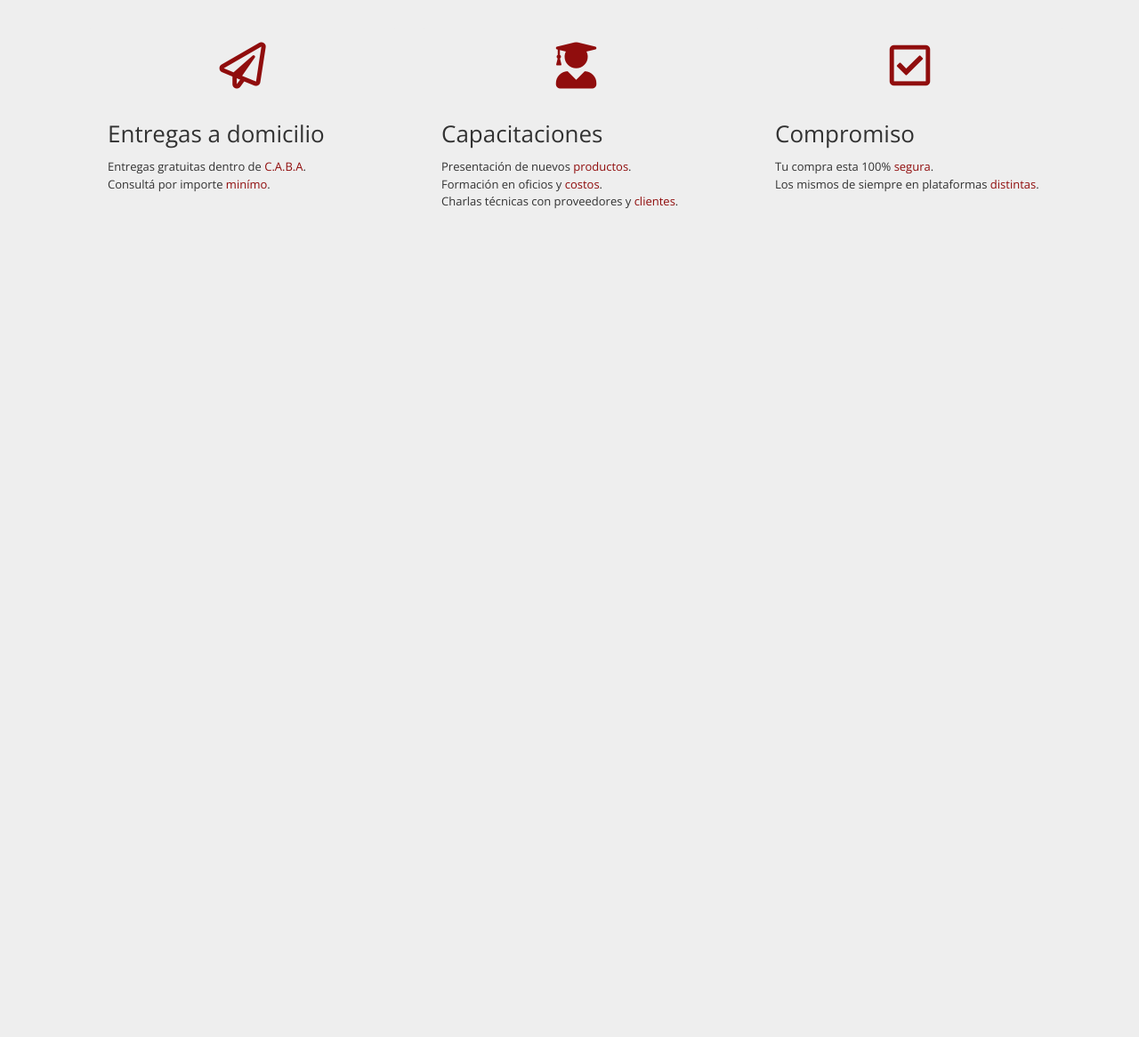
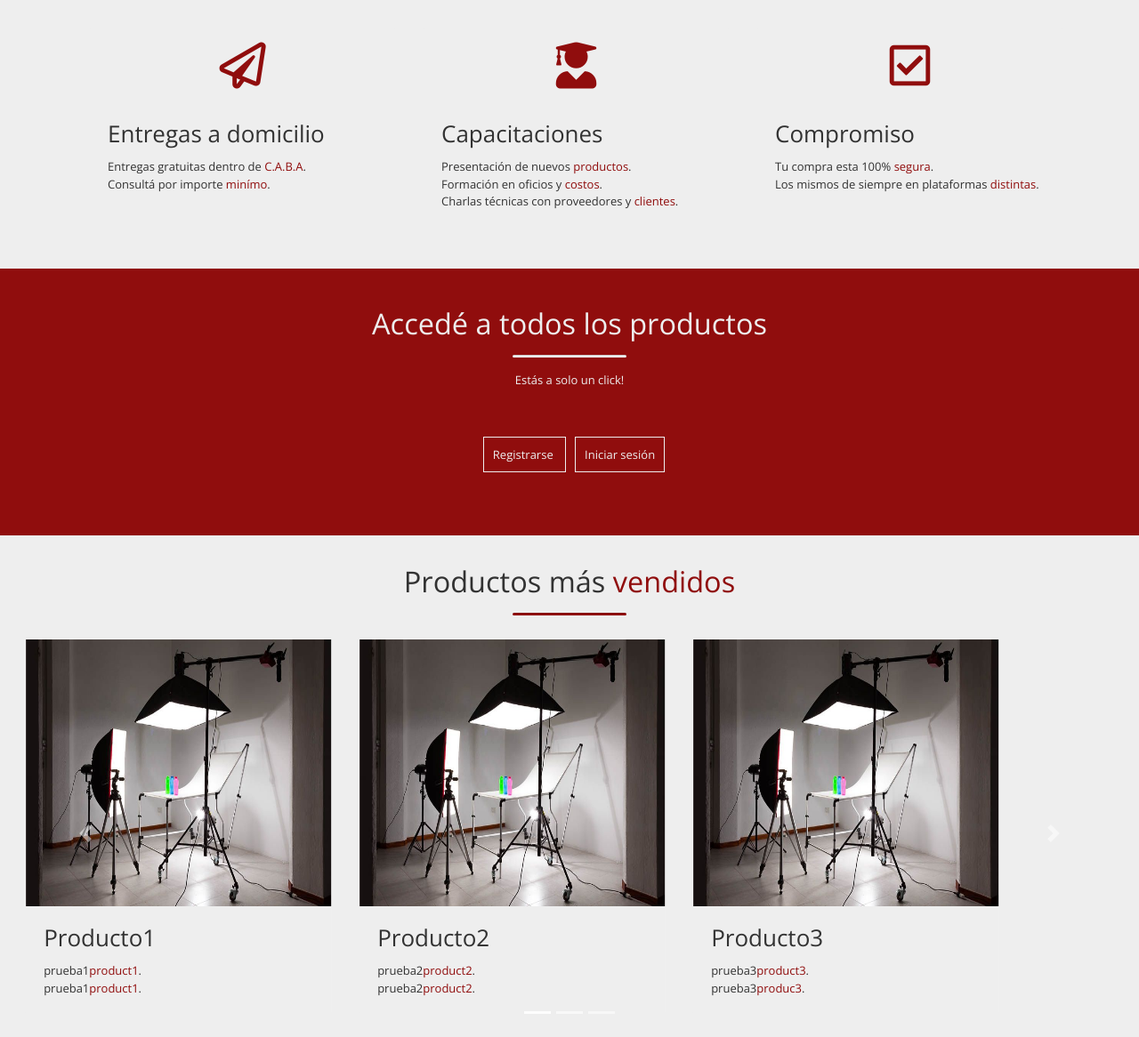
Before and after one commit to tbor00/payo-index, a plain HTML site: page index.html in a window 1280 px wide. Shown: the part 1241-2407 px from the top of the page at 89% size. Before the commit the page ends 1523 px from the top, so only its background shows below. Drawn offline with nearby package versions, Linux system fonts and the light colour scheme.

Commit message:
Update index

```diff
--- a/estilos.css
+++ b/estilos.css
@@ -19,7 +19,11 @@ body {
 }
 
 
-
+a {
+    text-transform: none !important;
+    text-decoration: none !important;
+    outline: none !important;
+}
 
 #nosotros {
     height: 100vh;
@@ -81,6 +85,67 @@ body {
 }
 
 
+.calltoAction {
+    padding-top:10px;
+    margin-top: 20px;
+    height: 300px;
+    background-color: #900d0d;
+
+}
+
+
+
+#signinup {
+
+
+    margin-top: 5%;
+    text-align: center;
+
+
+}
+
+
+
+.signup{
+
+    padding: 10px;
+    display: inline;
+    margin: 10px;
+    color: #eeeeee;
+    border: 1px solid #eeeeee;
+
+}
+
+.signin {
+    padding: 10px;
+    display: inline;
+    margin-top: 10em;
+    color: #eeeeee;
+    border: 1px solid #eeeeee;
+
+}
+
+.signin:hover {
+    color: white;
+    opacity: .7;
+
+}
+
+.signup:hover {
+    color: white;
+    opacity: .7;
+}
+
+.cthr {
+    background: #eeeeee !important;
+}
+
+
+.pmv {
+
+    height: 500px;
+
+}
 
 @media (max-width: 700px){
     .backgR {
--- a/index.html
+++ b/index.html
@@ -81,11 +81,8 @@
           <div class="card-body">
             <h5 class="card-title">Asesoramientos</h5>
             <p class="card-text">
-
               Ahorro de <span style="color:#900d0d">energía</span>. <br>
               Mediciones y proyectos <span style="color:#900d0d">lumínicos</span>.
-
-
           </p>
           </div>
         </div>
@@ -141,7 +138,128 @@
       </div>
     </div>
 </div>
+<div class="calltoAction">
+      <h1 style="color:#eeeeee">Accedé a todos los productos</h1>
+         <hr class="cthr">
+           <p style="text-align: center; color: #eeeeee;">Estás a solo un click!</p>
+             <div id="signinup">
+                <a href="#" class="signup"> Registrarse </a>  <a href="#" class="signin">Iniciar sesión</a>
+           </div>
+    </div>
+
+<div class="pmv">
+
+    <h1>Productos más <span>vendidos</span> </h1>
+    <hr>
+
+    <div id="carouselExampleIndicators" class="carousel slide" data-ride="carousel">
+      <ol class="carousel-indicators">
+        <li data-target="#carouselExampleIndicators" data-slide-to="0" class="active"></li>
+        <li data-target="#carouselExampleIndicators" data-slide-to="1"></li>
+        <li data-target="#carouselExampleIndicators" data-slide-to="2"></li>
+      </ol>
+      <div class="carousel-inner">
+        <div class="carousel-item active">
+          <div class="container" id="portfolio">
+            <div class="row row-cols-1 row-cols-md-3 ml-auto">
+              <div class="col mb-4" >
+                <div class="card">
+                  <img src="./src/img/Carrousel/prueba.jpg" alt="" style="height: 300px;">
+                  <div class="card-body">
+                    <h5 class="card-title">Producto1</h5>
+                    <p class="card-text">
+                      prueba1<span style="color:#900d0d">product1</span>. <br>
+                      prueba1<span style="color:#900d0d">product1</span>.
+                  </p>
+                  </div>
+                </div>
+              </div>
+                <div class="col mb-4">
+                  <div class="card">
+                    <img src="./src/img/Carrousel/prueba.jpg" alt="" style="height: 300px;">
+                    <div class="card-body">
+                      <h5 class="card-title">Producto2</h5>
+                      <p class="card-text">
+                        prueba2<span style="color:#900d0d">product2</span>. <br>
+                        prueba2<span style="color:#900d0d">product2</span>.
+                    </p>
+                    </div>
+                  </div>
+                </div>
+                <div class="col mb-4" >
+                  <div class="card">
+                    <img src="./src/img/Carrousel/prueba.jpg" alt="" style="height: 300px;">
+                    <div class="card-body">
+                      <h5 class="card-title">Producto3</h5>
+                      <p class="card-text">
+                        prueba3<span style="color:#900d0d">product3</span>. <br>
+                        prueba3<span style="color:#900d0d">produc3</span>.
+                    </p>
+                    </div>
+                  </div>
+                </div>
+                </div>
+              </div>
+        </div>
+        <div class="carousel-item">
+          <div class="container" id="portfolio">
+            <div class="row row-cols-1 row-cols-md-3 ml-auto">
+              <div class="col mb-4" >
+                <div class="card">
+                  <img src="./src/img/Carrousel/prueba.jpg" alt="" style="height: 300px;">
+                  <div class="card-body">
+                    <h5 class="card-title">Producto4</h5>
+                    <p class="card-text">
+                      prueba4<span style="color:#900d0d">product4</span>. <br>
+                      prueba4<span style="color:#900d0d">product4</span>.
+                  </p>
+                  </div>
+                </div>
+              </div>
+                <div class="col mb-4">
+                  <div class="card">
+                    <img src="./src/img/Carrousel/prueba.jpg" alt="" style="height: 300px;">
+                    <div class="card-body">
+                      <h5 class="card-title">Producto5</h5>
+                      <p class="card-text">
+                        prueba5<span style="color:#900d0d">product5</span>. <br>
+                        prueba5<span style="color:#900d0d">product5</span>.
+                    </p>
+                    </div>
+                  </div>
+                </div>
+                <div class="col mb-4" >
+                  <div class="card">
+                    <img src="./src/img/Carrousel/prueba.jpg" alt="" style="height: 300px;">
+                    <div class="card-body">
+                      <h5 class="card-title">Producto6</h5>
+                      <p class="card-text">
+                        prueba6<span style="color:#900d0d">product6</span>. <br>
+                        prueba6<span style="color:#900d0d">produc6</span>.
+                    </p>
+                    </div>
+                  </div>
+                </div>
+                </div>
+              </div>
+
+
+        </div>
+
+      </div>
+      <a class="carousel-control-prev" href="#carouselExampleIndicators" role="button" data-slide="prev">
+        <span class="carousel-control-prev-icon" aria-hidden="true"></span>
+        <span class="sr-only">Previous</span>
+      </a>
+      <a class="carousel-control-next" href="#carouselExampleIndicators" role="button" data-slide="next">
+        <span class="carousel-control-next-icon" aria-hidden="true"></span>
+        <span class="sr-only">Next</span>
+      </a>
+    </div>
+
+
 </div>
+
 
 
 
```
Also changed, not shown: src/img/Carrousel/prueba.jpg (added).
